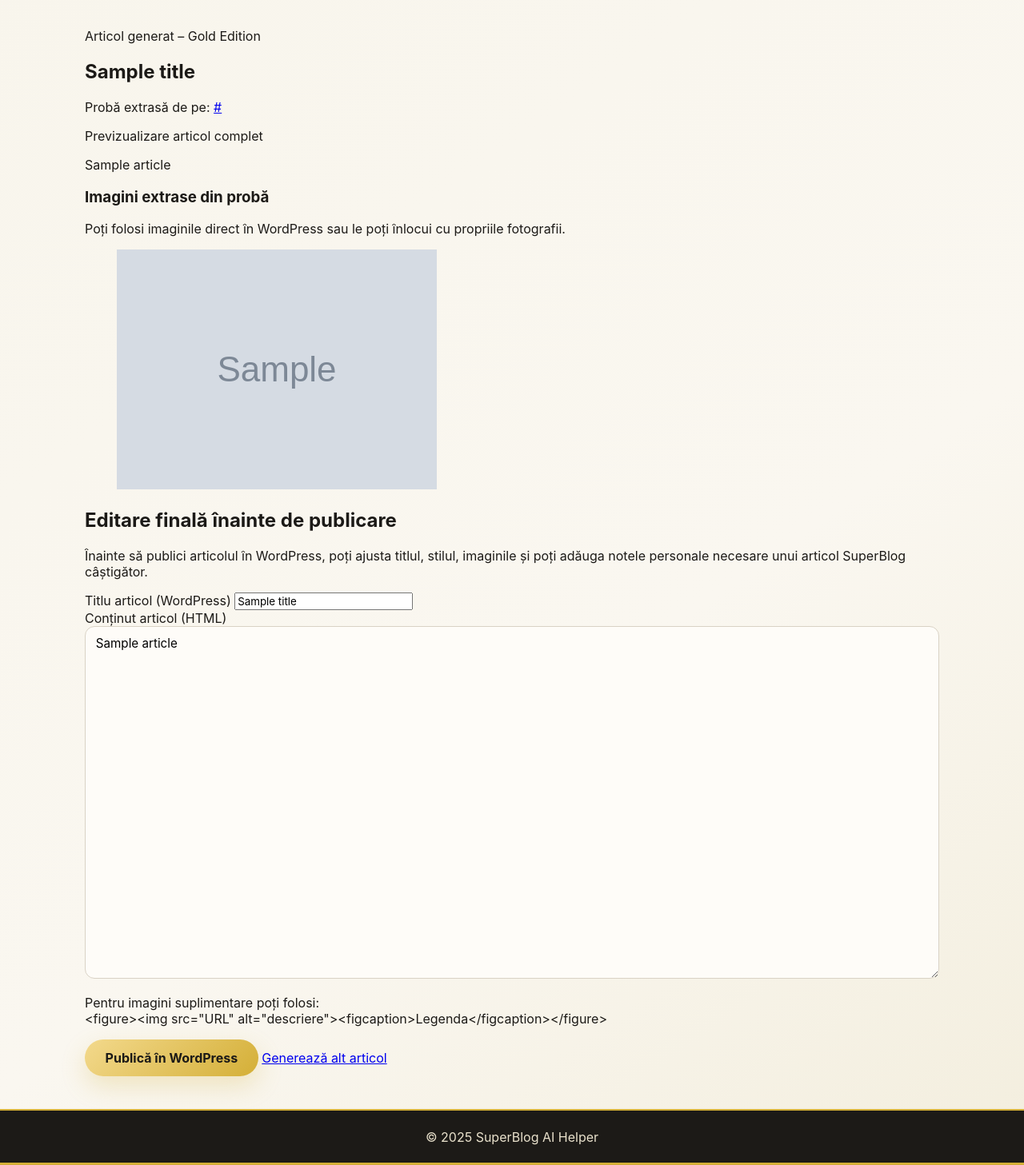
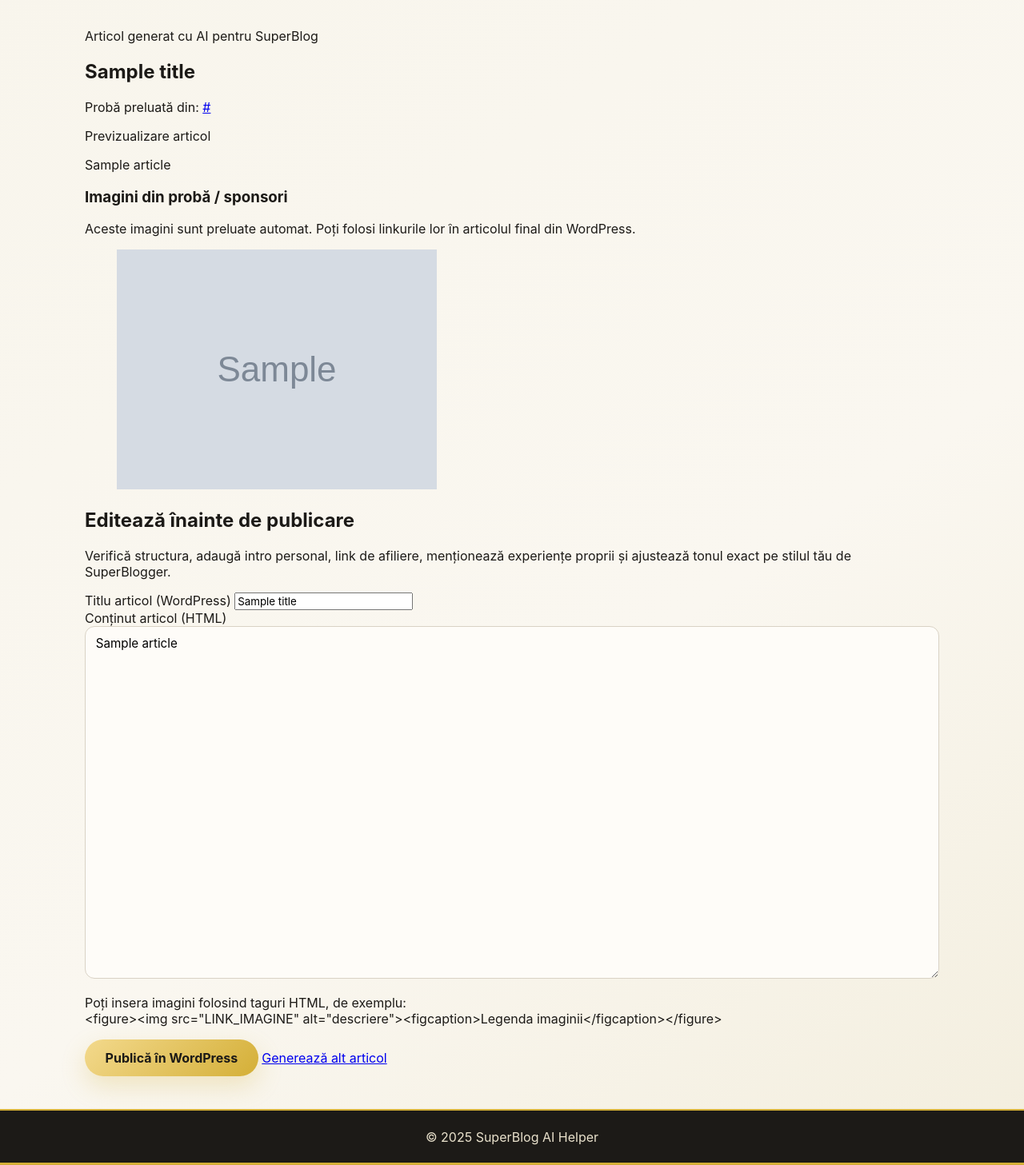
Before and after one commit to Crys2025/superblog_ai, a Flask app: template templates/result.html in a window 1280 px wide. Shown: the part 104-1561 px from the top of the page at 80% size. Run offline with Flask 3, Linux system fonts and the light colour scheme; the template is opened without the code that fills it: most values are stand-ins (such as "Sample title", 1, 10 or a date in 2020); grey boxes marked "Sample" are stand-in pictures.

Commit message:
Add files via upload

```diff
--- a/templates/result.html
+++ b/templates/result.html
@@ -1,30 +1,20 @@
 {% extends "base.html" %}
 {% block content %}
 
-<!-- ========================= RESULT HEADER – GOLD EDITION ========================= -->
-
-<section class="result-top gold-header">
-    <div class="gold-badge">Articol generat – Gold Edition</div>
-
-    <h2 class="result-title gold-title">
-        {{ title }}
-    </h2>
-
+<section class="result-top">
+    <div class="result-badge">Articol generat cu AI pentru SuperBlog</div>
+    <h2 class="result-title">{{ title }}</h2>
     <p class="result-source">
-        <span>Probă extrasă de pe:</span>
+        <span>Probă preluată din:</span>
         <a href="{{ probe_url }}" target="_blank">{{ probe_url }}</a>
     </p>
 </section>
 
-
-<!-- ========================= ARTICLE + SIDEBAR ========================= -->
-
 <section class="article-layout">
 
-    <!-- ========================= MAIN ARTICLE ========================= -->
-    <article class="article-main gold-article">
-        <header class="article-header gold-divider">
-            <p class="article-label">Previzualizare articol complet</p>
+    <article class="article-main">
+        <header class="article-header">
+            <p class="article-label">Previzualizare articol</p>
         </header>
 
         <div class="article-body">
@@ -32,14 +22,12 @@
         </div>
     </article>
 
-    <!-- ========================= SIDEBAR ========================= -->
     {% if images and images|length > 0 %}
-    <aside class="article-sidebar gold-sidebar">
-        <h3>Imagini extrase din probă</h3>
+    <aside class="article-sidebar">
+        <h3>Imagini din probă / sponsori</h3>
         <p class="sidebar-hint">
-            Poți folosi imaginile direct în WordPress sau le poți înlocui cu propriile fotografii.
+            Aceste imagini sunt preluate automat. Poți folosi linkurile lor în articolul final din WordPress.
         </p>
-
         <div class="image-grid">
             {% for img in images %}
             <figure class="image-card">
@@ -52,38 +40,30 @@
 
 </section>
 
-
-<!-- ========================= EDITOR SECTION – GOLD ========================= -->
-
-<section class="editor-section gold-editor">
-    <h2>Editare finală înainte de publicare</h2>
-
+<section class="editor-section">
+    <h2>Editează înainte de publicare</h2>
     <p class="editor-intro">
-        Înainte să publici articolul în WordPress, poți ajusta titlul, stilul, imaginile și poți adăuga notele personale necesare unui articol SuperBlog câștigător.
+        Verifică structura, adaugă intro personal, link de afiliere, menționează experiențe proprii
+        și ajustează tonul exact pe stilul tău de SuperBlogger.
     </p>
 
     <form method="post" action="{{ url_for('publish') }}" class="editor-form">
-
-        <!-- TITLU EDITABIL -->
         <div class="form-row">
             <label for="title">Titlu articol (WordPress)</label>
             <input type="text" id="title" name="title" value="{{ title }}" required>
         </div>
 
-        <!-- CONȚINUT EDITABIL -->
         <div class="form-row">
             <label for="content">Conținut articol (HTML)</label>
             <textarea id="content" name="content" rows="22" required>{{ article }}</textarea>
-
             <p class="hint">
-                Pentru imagini suplimentare poți folosi:<br>
-                <code>&lt;figure&gt;&lt;img src="URL" alt="descriere"&gt;&lt;figcaption&gt;Legenda&lt;/figcaption&gt;&lt;/figure&gt;</code>
+                Poți insera imagini folosind taguri HTML, de exemplu:<br>
+                <code>&lt;figure&gt;&lt;img src="LINK_IMAGINE" alt="descriere"&gt;&lt;figcaption&gt;Legenda imaginii&lt;/figcaption&gt;&lt;/figure&gt;</code>
             </p>
         </div>
 
-        <!-- ACȚIUNI -->
         <div class="editor-actions">
-            <button type="submit" class="btn-primary gold-button">Publică în WordPress</button>
+            <button type="submit" class="btn-primary">Publică în WordPress</button>
             <a href="{{ url_for('index') }}" class="btn-secondary">Generează alt articol</a>
         </div>
     </form>
```
